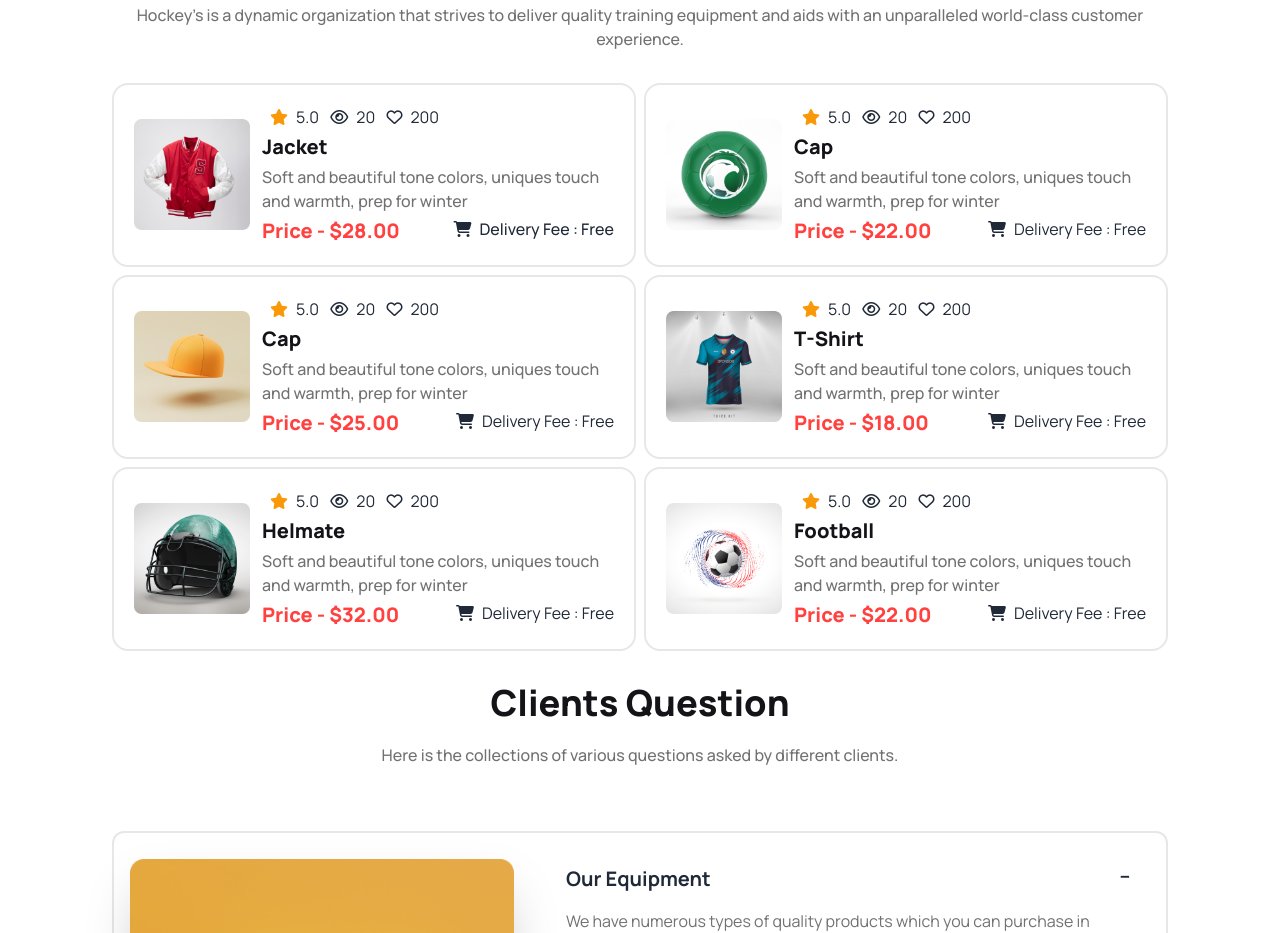
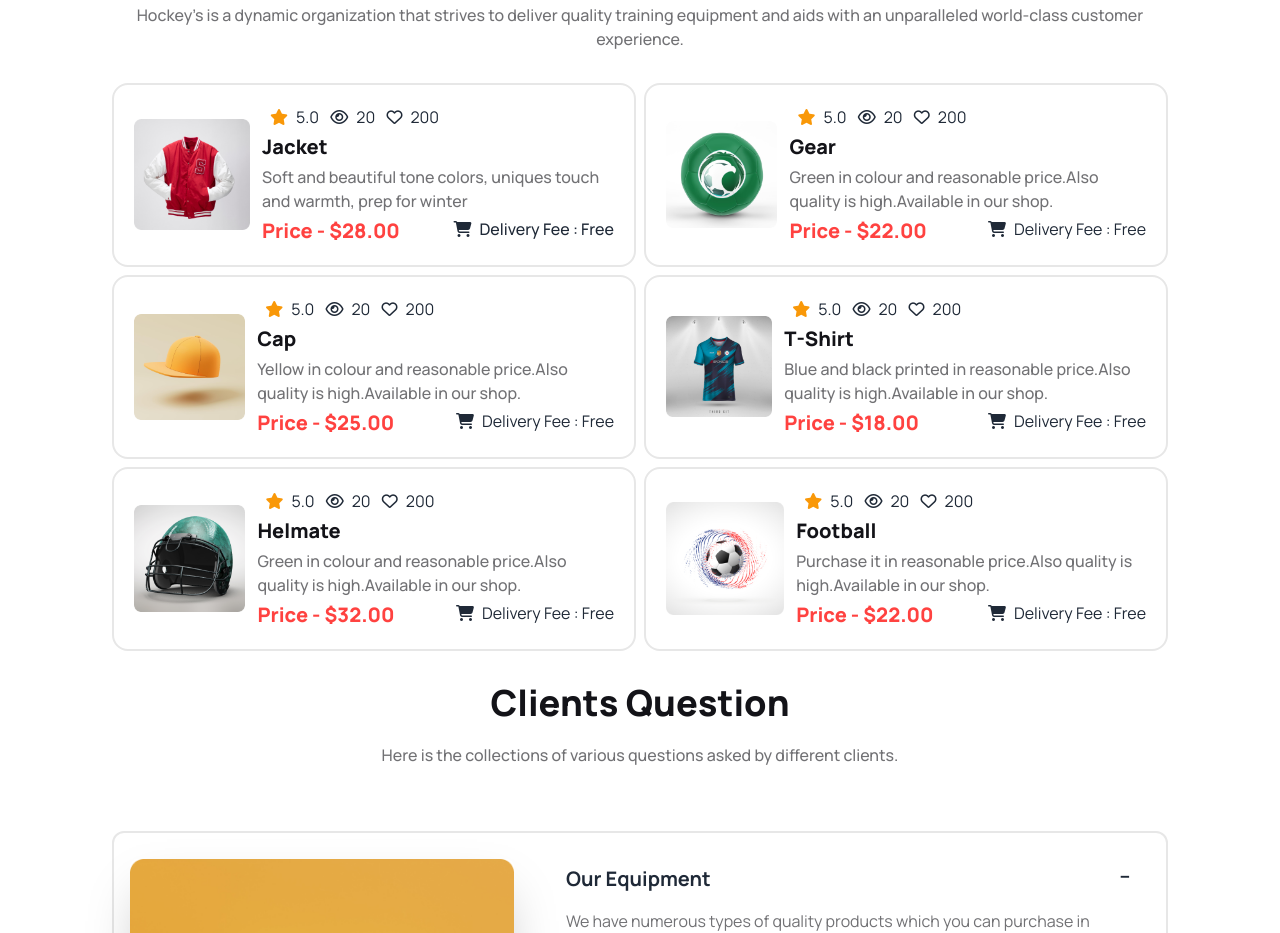
Before and after one commit to nasrin137/Hockeys-website, a plain HTML site: page index.html in a window 1280 px wide. Shown: the part 2291-3224 px from the top of the page. Drawn offline with nearby package versions, Linux system fonts and the light colour scheme.

```diff
--- a/index.html
+++ b/index.html
@@ -186,8 +186,8 @@
                             <a class="ml-2" href=""><i class="fa-regular fa-heart mr-2"></i>200</a>
 
                         </div>
-                        <h1 class="text-[#131318] text-xl font-extrabold">Cap</h1>
-                        <p class="text-[#13131899] text-base font-medium">Soft and beautiful tone colors, uniques touch and warmth, prep for winter </p>
+                        <h1 class="text-[#131318] text-xl font-extrabold">Gear</h1>
+                        <p class="text-[#13131899] text-base font-medium"> Green in colour and reasonable price.Also quality is high.Available in our shop. </p>
                         <div class="flex justify-between">
                             <h4 class="text-[#FF4240] text-xl font-extrabold">Price - $22.00</h4>
                             <a href=""><i class="fa-solid fa-cart-shopping mr-2"></i>Delivery Fee : Free</a>
@@ -210,7 +210,7 @@
                             <a class="ml-2" href=""><i class="fa-regular fa-heart mr-2"></i>200</a>
                         </div>
                         <h1 class="text-[#131318] text-xl font-extrabold">Cap</h1>
-                        <p class="text-[#13131899] text-base font-medium">Soft and beautiful tone colors, uniques touch and warmth, prep for winter</p>
+                        <p class="text-[#13131899] text-base font-medium"> Yellow in colour and reasonable price.Also quality is high.Available in our shop.</p>
                         <div class="flex justify-between">
                             <h4 class="text-[#FF4240] text-xl font-extrabold">Price - $25.00</h4>
                             <a href=""><i class="fa-solid fa-cart-shopping mr-2"></i>Delivery Fee : Free</a>
@@ -233,7 +233,7 @@
                             <a class="ml-2" href=""><i class="fa-regular fa-heart mr-2"></i>200</a>
                         </div>
                         <h1 class="text-[#131318] text-xl font-extrabold">T-Shirt</h1>
-                        <p class="text-[#13131899] text-base font-medium">Soft and beautiful tone colors, uniques touch and warmth, prep for winter</p>
+                        <p class="text-[#13131899] text-base font-medium"> Blue and black printed in reasonable price.Also quality is high.Available in our shop.</p>
                         <div class="flex justify-between">
                             <h4 class="text-[#FF4240] text-xl font-extrabold">Price - $18.00</h4>
                             <a href=""><i class="fa-solid fa-cart-shopping mr-2"></i>Delivery Fee : Free</a>
@@ -256,7 +256,7 @@
                             <a class="ml-2" href=""><i class="fa-regular fa-heart mr-2"></i>200</a>
                         </div>
                         <h1 class="text-[#131318] text-xl font-extrabold">Helmate</h1>
-                        <p class="text-[#13131899] text-base font-medium">Soft and beautiful tone colors, uniques touch and warmth, prep for winter</p>
+                        <p class="text-[#13131899] text-base font-medium"> Green in colour and reasonable price.Also quality is high.Available in our shop.</p>
                         <div class="flex justify-between">
                             <h4 class="text-[#FF4240] text-xl font-extrabold">Price - $32.00</h4>
                             <a href=""><i class="fa-solid fa-cart-shopping mr-2"></i>Delivery Fee : Free</a>
@@ -279,7 +279,7 @@
                             <a class="ml-2" href=""><i class="fa-regular fa-heart mr-2"></i>200</a>
                         </div>
                         <h1 class="text-[rgb(19,19,24)] text-xl font-extrabold">Football</h1>
-                        <p class="text-[#13131899] text-base font-medium">Soft and beautiful tone colors, uniques touch and warmth, prep for winter</p>
+                        <p class="text-[#13131899] text-base font-medium"> Purchase it in reasonable price.Also quality is high.Available in our shop.</p>
                         <div class="flex justify-between">
                             <h4 class="text-[#FF4240] text-xl font-extrabold">Price - $22.00</h4>
                             <a href=""><i class="fa-solid fa-cart-shopping mr-2"></i>Delivery Fee : Free</a>
```
